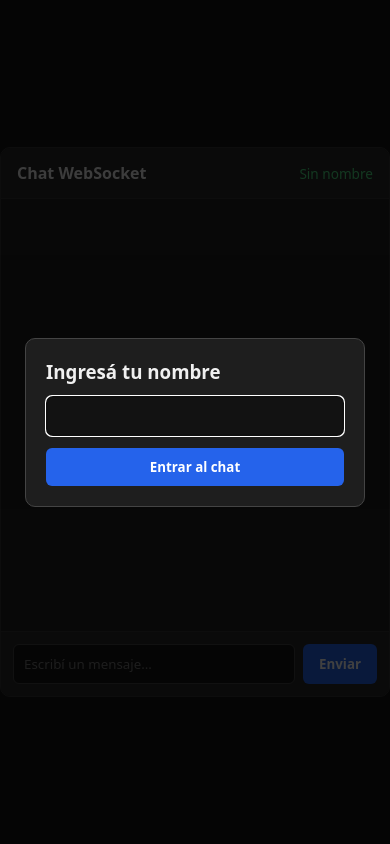
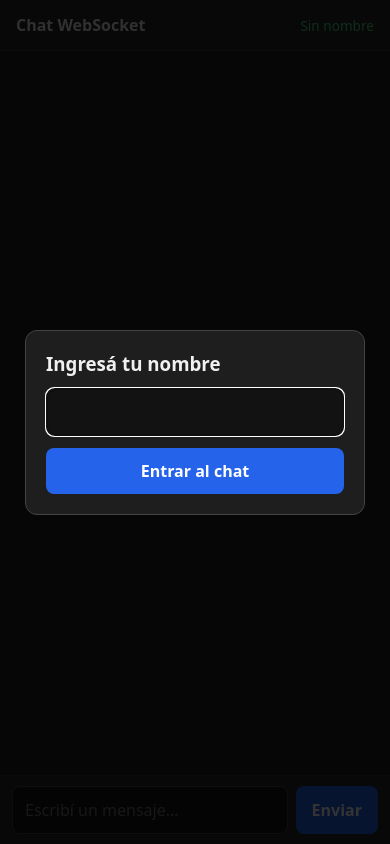
Before and after one commit to Aggs13/Web2-Tp4, a website: page public/index.html in a window 390 px wide. Drawn offline with Linux system fonts and the light colour scheme.

Commit message:
Update index.html

```diff
--- a/public/index.html
+++ b/public/index.html
@@ -13,7 +13,8 @@
       display: flex;
       justify-content: center;
       align-items: center;
-      height: 100vh;
+      min-height: 100vh;
+      min-height: 100dvh;
     }
 
     /* Contenedor principal del chat */
@@ -35,29 +36,36 @@
       display: flex;
       justify-content: space-between;
       align-items: center;
+      gap: 8px;
     }
     .chat-header h2 { margin: 0; font-size: 1rem; }
     .user-badge {
       font-size: 0.85rem;
       color: #4ade80;
+      white-space: nowrap;
+      overflow: hidden;
+      text-overflow: ellipsis;
     }
 
     /* Lista de mensajes */
     #messages {
       list-style: none;
       margin: 0;
-      padding: 16px;
+      padding: 14px;
       flex: 1;
       overflow-y: auto;
+      -webkit-overflow-scrolling: touch;
       display: flex;
       flex-direction: column;
       gap: 8px;
     }
     #messages li {
       background: #2a2a2a;
-      padding: 8px 12px;
-      border-radius: 6px;
+      padding: 10px 12px;
+      border-radius: 8px;
       word-break: break-word;
+      font-size: 0.95rem;
+      line-height: 1.35;
     }
     #messages li strong { color: #60a5fa; }
     #messages li.error { color: #f87171; background: #3b1d1d; }
@@ -65,52 +73,74 @@
     /* Formulario para enviar mensaje */
     .chat-form {
       display: flex;
-      padding: 12px;
+      padding: 10px 12px;
+      padding-bottom: calc(10px + env(safe-area-inset-bottom, 0px));
       gap: 8px;
       background: #272727;
       border-top: 1px solid #333;
     }
     input {
       flex: 1;
-      padding: 10px;
-      border-radius: 6px;
+      min-width: 0;
+      padding: 12px;
+      font-size: 16px; /* Evita el zoom automatico molesto en celulares (iOS/Android) */
+      border-radius: 8px;
       border: 1px solid #444;
       background: #121212;
       color: #fff;
     }
     button {
-      padding: 10px 16px;
+      padding: 12px 16px;
+      font-size: 16px;
       border: none;
-      border-radius: 6px;
+      border-radius: 8px;
       background: #2563eb;
       color: #fff;
       font-weight: 600;
       cursor: pointer;
+      touch-action: manipulation;
     }
     button:hover { background: #1d4ed8; }
+    button:active { transform: scale(0.98); }
 
     /* Ventana emergente (Modal) para pedir el nombre */
     .modal-overlay {
       position: fixed;
       inset: 0;
-      background: rgba(0, 0, 0, 0.75);
+      padding: 16px;
+      background: rgba(0, 0, 0, 0.8);
       display: flex;
       justify-content: center;
       align-items: center;
+      z-index: 10;
     }
     .modal-overlay.hidden { display: none; }
     .modal {
       background: #1e1e1e;
       border: 1px solid #444;
-      border-radius: 10px;
+      border-radius: 12px;
       padding: 20px;
-      width: 90%;
+      width: 100%;
       max-width: 340px;
       display: flex;
       flex-direction: column;
       gap: 12px;
     }
     .modal h3 { margin: 0; }
+
+    /* Adaptación a pantalla completa en celulares */
+    @media (max-width: 600px) {
+      body {
+        align-items: stretch;
+      }
+      .chat-box {
+        max-width: 100%;
+        height: 100vh;
+        height: 100dvh;
+        border: none;
+        border-radius: 0;
+      }
+    }
   </style>
 </head>
 <body>
```
